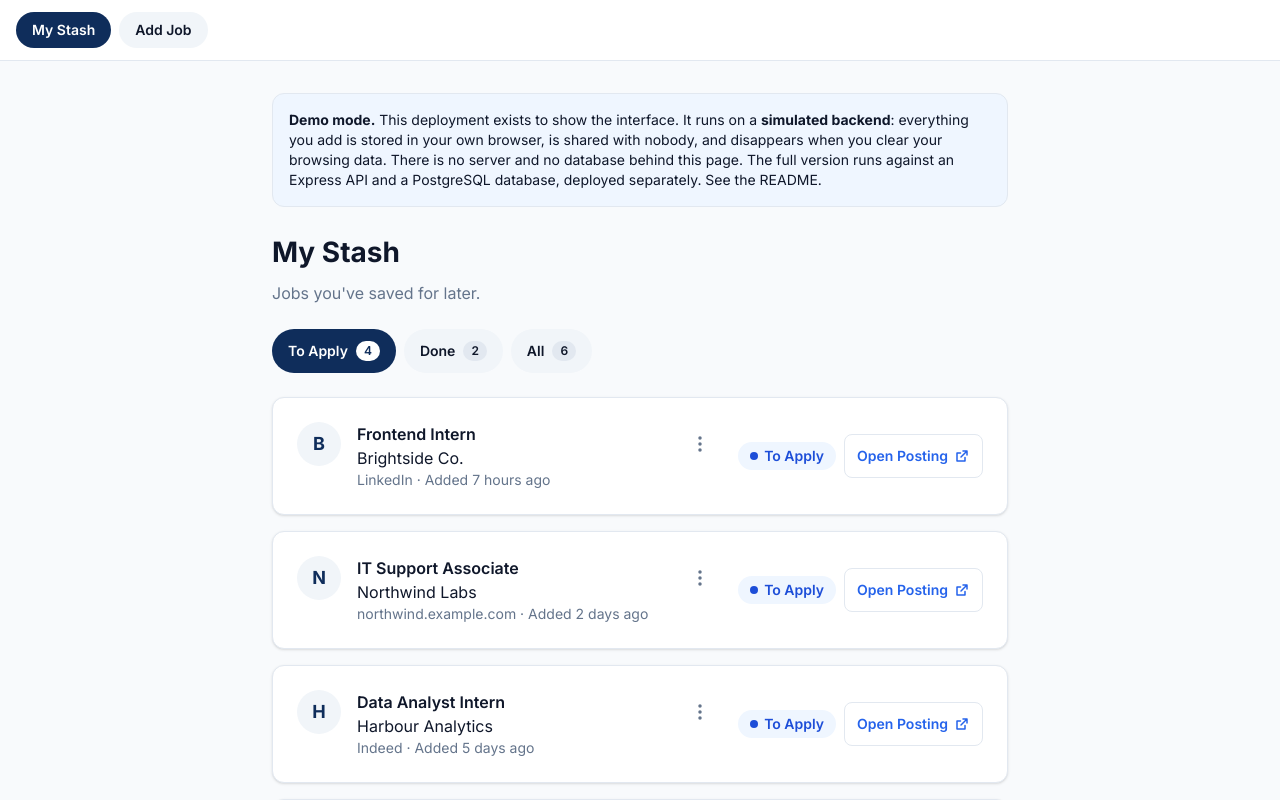
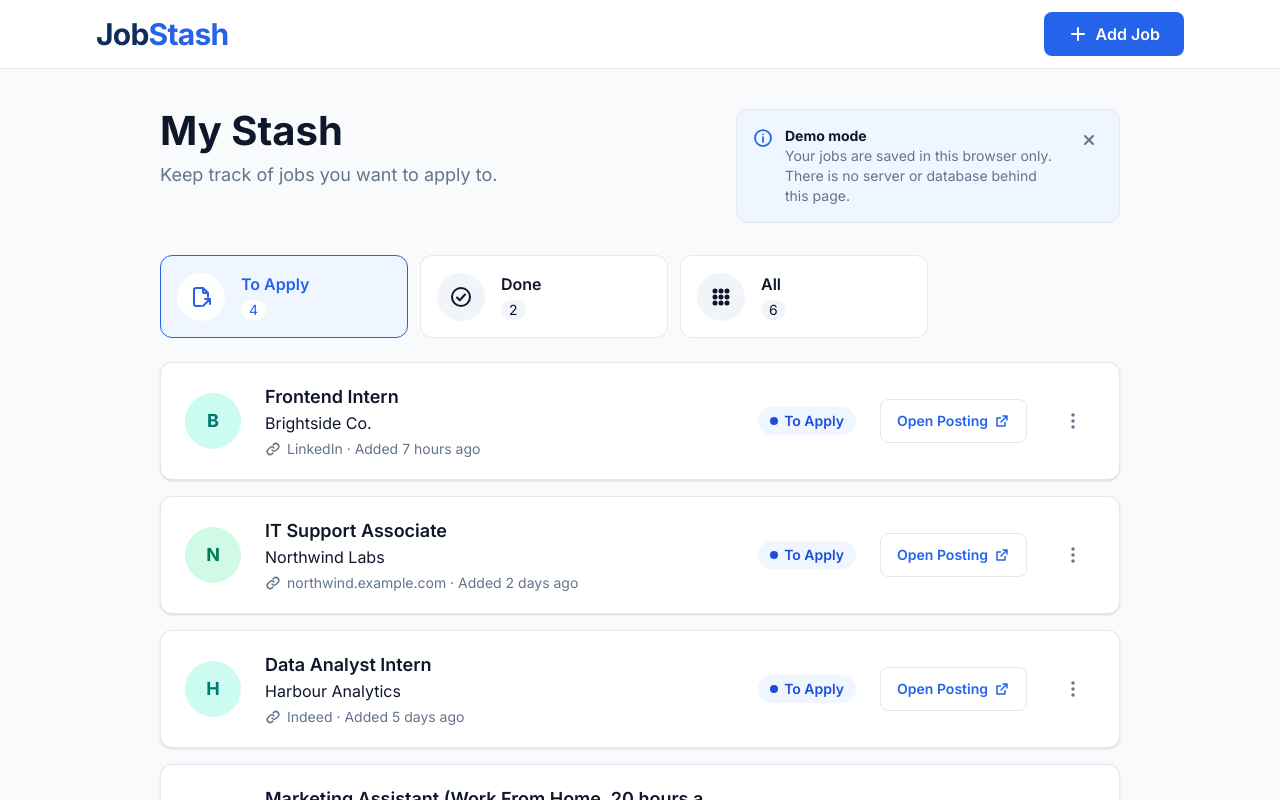
Before and after one commit to EnzoProg-ctrl/JobStash, a React (Vite) app in the folder client/: page /stash in a window 1280 px wide. Shown: the top 800 px of the page. Built offline with nearby package versions, Linux system fonts and the light colour scheme; no server answers.

Commit message:
Restyled My Stash to the new design: header, tab cards, job cards

```diff
--- a/client/src/App.jsx
+++ b/client/src/App.jsx
@@ -1,5 +1,5 @@
-import { NavLink, Navigate, Outlet, Route, Routes } from 'react-router'
-import DemoNotice from './components/DemoNotice.jsx'
+import { Navigate, Outlet, Route, Routes } from 'react-router'
+import AppHeader from './components/AppHeader.jsx'
 import HomePage from './pages/HomePage.jsx'
 import StashPage from './pages/StashPage.jsx'
 import AddJobPage from './pages/AddJobPage.jsx'
@@ -7,7 +7,7 @@ import AddJobPage from './pages/AddJobPage.jsx'
 // The three screens from the wireframes. Every other address goes back to Home.
 //
 // The landing page has its own header and full-width layout. The app screens
-// share AppLayout, so they keep the same menu and width.
+// share AppLayout, so they keep the same header and width.
 export default function App() {
   return (
     <Routes>
@@ -21,37 +21,11 @@ export default function App() {
   )
 }
 
-// Inside the app, My Stash is home. The landing page at "/" is for visitors,
-// so it is not in this menu.
-const LINKS = [
-  { to: '/stash', label: 'My Stash' },
-  { to: '/add', label: 'Add Job' },
-]
-
 function AppLayout() {
   return (
     <div className="min-h-screen">
-      {/* Temporary menu so the pages can be reached. It is replaced by the
-          sidebar and phone menu from the mockup. */}
-      <nav className="flex gap-2 border-b border-line bg-surface px-4 py-3">
-        {LINKS.map((link) => (
-          <NavLink
-            key={link.to}
-            to={link.to}
-            end
-            className={({ isActive }) =>
-              `rounded-full px-4 py-2 text-sm font-semibold ${
-                isActive ? 'bg-primary text-white' : 'bg-subtle text-ink'
-              }`
-            }
-          >
-            {link.label}
-          </NavLink>
-        ))}
-      </nav>
-
-      <main className="mx-auto max-w-3xl px-4 py-8">
-        <DemoNotice />
+      <AppHeader />
+      <main className="mx-auto max-w-5xl px-4 py-8 md:px-8 md:py-10">
         <Outlet />
       </main>
     </div>
--- /dev/null
+++ b/client/src/components/AppHeader.jsx
@@ -0,0 +1,28 @@
+import { Link } from 'react-router'
+import Logo from './Logo.jsx'
+
+// The header on every app screen. The logo goes to My Stash, which is the
+// app's home; the landing page at "/" is for visitors.
+//
+// The design also has an account avatar on the right. It is left out until
+// sign-in exists, because there is no account for it to belong to yet.
+export default function AppHeader() {
+  return (
+    <header className="border-b border-line bg-surface">
+      <div className="mx-auto flex max-w-6xl items-center justify-between gap-4 px-4 py-3 md:px-8">
+        <Link to="/stash" aria-label="JobStash, go to My Stash">
+          <Logo className="text-2xl md:text-3xl" />
+        </Link>
+        <Link
+          to="/add"
+          className="inline-flex min-h-11 items-center gap-2 rounded-lg bg-brand-blue px-4 font-semibold text-white hover:bg-todo md:px-6"
+        >
+          <svg className="size-5" viewBox="0 0 20 20" fill="none" stroke="currentColor" strokeWidth="2" strokeLinecap="round" aria-hidden="true">
+            <path d="M10 4v12M4 10h12" />
+          </svg>
+          Add Job
+        </Link>
+      </div>
+    </header>
+  )
+}
--- a/client/src/components/DemoNotice.jsx
+++ b/client/src/components/DemoNotice.jsx
@@ -1,3 +1,4 @@
+import { useState } from 'react'
 import { USING_MOCK_API } from '../api'
 
 // Shown only while the simulated backend is switched on. It disappears by
@@ -6,21 +7,60 @@ import { USING_MOCK_API } from '../api'
 //
 // Leave this in. A deployment that quietly pretends to have a server is the
 // difference between a deliberate staging site and a submission hoping nobody
-// checks.
-export default function DemoNotice() {
-  if (!USING_MOCK_API) return null
+// checks. The × hides it for this visit only (sessionStorage), so it is back
+// the next time someone opens the site.
+
+const KEY = 'jobstash:demo-notice-hidden'
+
+function readHidden() {
+  try {
+    return sessionStorage.getItem(KEY) === 'yes'
+  } catch {
+    // Storage can be blocked (private windows, strict settings). Show it.
+    return false
+  }
+}
+
+export default function DemoNotice({ className = '' }) {
+  const [hidden, setHidden] = useState(readHidden)
+
+  if (!USING_MOCK_API || hidden) return null
+
+  function hide() {
+    setHidden(true)
+    try {
+      sessionStorage.setItem(KEY, 'yes')
+    } catch {
+      // Hidden until the page reloads, which is fine.
+    }
+  }
 
   return (
     <div
-      className="mb-6 rounded-card border border-line bg-todo-bg p-4 text-sm text-ink"
+      className={`flex items-start gap-3 rounded-card border border-line bg-todo-bg p-4 text-sm ${className}`}
       role="status"
     >
-      <strong>Demo mode.</strong> This deployment exists to show the interface.
-      It runs on a <strong>simulated backend</strong>: everything you add is
-      stored in your own browser, is shared with nobody, and disappears when you
-      clear your browsing data. There is no server and no database behind this
-      page. The full version runs against an Express API and a PostgreSQL
-      database, deployed separately. See the README.
+      <svg className="mt-0.5 size-5 shrink-0 text-brand-blue" viewBox="0 0 20 20" fill="none" stroke="currentColor" strokeWidth="1.75" aria-hidden="true">
+        <circle cx="10" cy="10" r="8" />
+        <path d="M10 9v5M10 6.25v.01" strokeLinecap="round" />
+      </svg>
+      <p className="flex-1">
+        <strong className="block text-ink">Demo mode</strong>
+        <span className="text-muted">
+          Your jobs are saved in this browser only. There is no server or
+          database behind this page.
+        </span>
+      </p>
+      <button
+        type="button"
+        onClick={hide}
+        aria-label="Hide the demo mode notice"
+        className="-m-2 flex size-11 shrink-0 items-center justify-center rounded-lg text-muted hover:bg-white hover:text-ink"
+      >
+        <svg className="size-4" viewBox="0 0 16 16" fill="none" stroke="currentColor" strokeWidth="2" strokeLinecap="round" aria-hidden="true">
+          <path d="M4 4l8 8M12 4l-8 8" />
+        </svg>
+      </button>
     </div>
   )
 }
--- a/client/src/components/FilterTabs.jsx
+++ b/client/src/components/FilterTabs.jsx
@@ -1,17 +1,18 @@
-// The To Apply / Done / All tabs on My Stash, each with how many jobs it holds.
+// The To Apply / Done / All tabs on My Stash: a card each, with an icon and
+// how many jobs it holds.
 //
 // Real buttons, so they can be reached with Tab and pressed with Enter.
 // aria-pressed tells a screen reader which one is picked.
 
 const TABS = [
-  { value: 'to_apply', label: 'To Apply' },
-  { value: 'done', label: 'Done' },
-  { value: 'all', label: 'All' },
+  { value: 'to_apply', label: 'To Apply', icon: ApplyIcon },
+  { value: 'done', label: 'Done', icon: CheckIcon },
+  { value: 'all', label: 'All', icon: GridIcon },
 ]
 
 export default function FilterTabs({ value, counts, onChange }) {
   return (
-    <div className="flex flex-wrap gap-2" role="group" aria-label="Show jobs">
+    <div className="grid grid-cols-3 gap-2 md:max-w-3xl md:gap-3" role="group" aria-label="Show jobs">
       {TABS.map((tab) => {
         const active = tab.value === value
         return (
@@ -20,19 +21,32 @@ export default function FilterTabs({ value, counts, onChange }) {
             type="button"
             aria-pressed={active}
             onClick={() => onChange(tab.value)}
-            className={`inline-flex min-h-11 items-center gap-2 rounded-full px-4 text-sm font-semibold ${
-              active ? 'bg-primary text-white' : 'bg-subtle text-ink hover:bg-line'
+            className={`flex flex-col items-start gap-2 rounded-card border p-3 text-left md:flex-row md:items-center md:gap-4 md:p-4 ${
+              active
+                ? 'border-brand-blue bg-todo-bg'
+                : 'border-line bg-surface hover:border-accent'
             }`}
           >
-            {tab.label}
-            {/* Dark text on grey, never grey on grey: that pair failed the
-                contrast check in the design system. */}
             <span
-              className={`rounded-full px-2 py-0.5 text-xs ${
-                active ? 'bg-white text-primary' : 'bg-line text-ink'
+              className={`flex size-9 shrink-0 items-center justify-center rounded-full md:size-12 ${
+                active ? 'bg-white text-brand-blue' : 'bg-subtle text-ink'
               }`}
             >
-              {counts[tab.value]}
+              <tab.icon />
+            </span>
+            <span>
+              <span className={`block font-semibold ${active ? 'text-brand-blue' : 'text-ink'}`}>
+                {tab.label}
+              </span>
+              {/* Dark text on grey, never grey on grey: that pair failed the
+                  contrast check in the design system. */}
+              <span
+                className={`mt-1 inline-block rounded-full px-2 text-sm ${
+                  active ? 'bg-white text-brand-blue' : 'bg-subtle text-ink'
+                }`}
+              >
+                {counts[tab.value]}
+              </span>
             </span>
           </button>
         )
@@ -40,3 +54,36 @@ export default function FilterTabs({ value, counts, onChange }) {
     </div>
   )
 }
+
+function Icon({ children }) {
+  return (
+    <svg className="size-5 md:size-6" viewBox="0 0 24 24" fill="none" stroke="currentColor" strokeWidth="2" strokeLinecap="round" strokeLinejoin="round" aria-hidden="true">
+      {children}
+    </svg>
+  )
+}
+
+// A page with a folded corner, and an arrow leaving it: a job to send off.
+function ApplyIcon() {
+  return (
+    <Icon>
+      <path d="M14 3H7a2 2 0 00-2 2v14a2 2 0 002 2h5" />
+      <path d="M14 3v4a1 1 0 001 1h4M14 3l5 5v4" />
+      <path d="M14 21l7-7M16 14h5v5" />
+    </Icon>
+  )
+}
+
+function CheckIcon() {
+  return <Icon><circle cx="12" cy="12" r="9" /><path d="M8 12.5l2.7 2.7L16 9.5" /></Icon>
+}
+
+function GridIcon() {
+  return (
+    <Icon>
+      <circle cx="6" cy="6" r="1.5" fill="currentColor" /><circle cx="12" cy="6" r="1.5" fill="currentColor" /><circle cx="18" cy="6" r="1.5" fill="currentColor" />
+      <circle cx="6" cy="12" r="1.5" fill="currentColor" /><circle cx="12" cy="12" r="1.5" fill="currentColor" /><circle cx="18" cy="12" r="1.5" fill="currentColor" />
+      <circle cx="6" cy="18" r="1.5" fill="currentColor" /><circle cx="12" cy="18" r="1.5" fill="currentColor" /><circle cx="18" cy="18" r="1.5" fill="currentColor" />
+    </Icon>
+  )
+}
--- a/client/src/components/JobCard.jsx
+++ b/client/src/components/JobCard.jsx
@@ -2,10 +2,32 @@ import CardMenu from './CardMenu.jsx'
 import StatusBadge from './StatusBadge.jsx'
 import { siteName, timeAgo } from '../lib/format.js'
 
+// Letter-circle colours. Each pair passes the 4.5 : 1 contrast check. A company
+// always gets the same colour, because it is picked from its name.
+const AVATAR_COLOURS = [
+  'bg-blue-100 text-blue-700',
+  'bg-emerald-100 text-emerald-700',
+  'bg-violet-100 text-violet-700',
+  'bg-rose-100 text-rose-700',
+  'bg-amber-100 text-amber-700',
+  'bg-teal-100 text-teal-700',
+]
+
+// Mixes the letters (×31 each step) rather than just adding them, so similar
+// names still spread across the colours. With six colours some companies will
+// share one; that is expected.
+function avatarColour(name) {
+  let hash = 0
+  for (const char of name) hash = (hash * 31 + char.charCodeAt(0)) >>> 0
+  return AVATAR_COLOURS[hash % AVATAR_COLOURS.length]
+}
+
 // One saved job. Drawn once here and repeated for every row in My Stash.
 //
-// On a phone everything stacks: the badge and link sit under the text. From
-// 768px up (md:) the card becomes one row with them on the right.
+// It is a grid so the ⋮ menu exists once but sits in two places:
+//   phone:    [circle] [text        ] [⋮]
+//                      [badge] [Open]
+//   768px up: [circle] [text] [badge] [Open] [⋮]
 export default function JobCard({ job, onSetStatus }) {
   // The title is optional, so a link can be saved before you know what the
   // role is called. Without one, the company moves up to the bold line.
@@ -14,39 +36,36 @@ export default function JobCard({ job, onSetStatus }) {
   const site = siteName(job.posting_url)
 
   return (
-    <li className="flex flex-col gap-4 rounded-card border border-line bg-surface p-4 shadow-sm md:flex-row md:items-center md:p-6">
-      <div className="flex min-w-0 flex-1 gap-4">
+    <li className="grid grid-cols-[auto_1fr_auto] items-center gap-x-4 gap-y-3 rounded-card border border-line bg-surface p-4 shadow-sm md:grid-cols-[auto_1fr_auto_auto] md:gap-x-6 md:px-6 md:py-5">
       {/* The company name is right beside it, so screen readers skip this. */}
       <span
-          className="flex size-11 shrink-0 items-center justify-center rounded-full bg-subtle text-lg font-bold text-primary"
+        className={`col-start-1 row-start-1 flex size-12 items-center justify-center self-start rounded-full text-lg font-bold md:size-14 md:self-center ${avatarColour(job.company_name)}`}
         aria-hidden="true"
       >
         {job.company_name.charAt(0).toUpperCase()}
       </span>
 
-        <div className="min-w-0 flex-1">
-          <h2 className="font-semibold wrap-anywhere">{heading}</h2>
+      <div className="col-start-2 row-start-1 min-w-0">
+        <h2 className="font-semibold wrap-anywhere md:text-lg">{heading}</h2>
         {subheading && <p className="wrap-anywhere">{subheading}</p>}
-          <p className="text-sm text-muted">
+        <p className="mt-1 flex items-center gap-1.5 text-sm text-muted">
+          <svg className="size-4 shrink-0" viewBox="0 0 16 16" fill="none" stroke="currentColor" strokeWidth="1.5" strokeLinecap="round" aria-hidden="true">
+            <path d="M7 9a3 3 0 004.2.3l2-2a3 3 0 00-4.2-4.2l-.8.8M9 7a3 3 0 00-4.2-.3l-2 2a3 3 0 004.2 4.2l.8-.8" />
+          </svg>
+          <span className="wrap-anywhere">
             {site && <>{site} · </>}
             Added <time dateTime={job.added_at}>{timeAgo(job.added_at)}</time>
+          </span>
         </p>
       </div>
 
-        <CardMenu
-          label={heading}
-          status={job.status}
-          onSetStatus={(status) => onSetStatus(job, status)}
-        />
-      </div>
-
-      <div className="flex flex-wrap items-center gap-2 pl-15 md:shrink-0 md:pl-0">
+      <div className="col-span-2 col-start-2 row-start-2 flex flex-wrap items-center gap-3 md:col-span-1 md:col-start-3 md:row-start-1 md:gap-6">
         <StatusBadge status={job.status} />
         <a
           href={job.posting_url}
           target="_blank"
           rel="noopener noreferrer"
-          className="inline-flex min-h-11 items-center gap-1.5 rounded-lg border border-line bg-surface px-3 text-sm font-semibold text-brand-blue hover:bg-subtle"
+          className="inline-flex min-h-11 items-center gap-1.5 rounded-lg border border-line bg-surface px-4 text-sm font-semibold text-brand-blue hover:bg-subtle"
         >
           Open Posting
           <svg className="size-4" viewBox="0 0 16 16" fill="none" aria-hidden="true">
@@ -55,6 +74,14 @@ export default function JobCard({ job, onSetStatus }) {
           <span className="sr-only">(opens in a new tab)</span>
         </a>
       </div>
+
+      <div className="col-start-3 row-start-1 self-start md:col-start-4 md:self-center">
+        <CardMenu
+          label={heading}
+          status={job.status}
+          onSetStatus={(status) => onSetStatus(job, status)}
+        />
+      </div>
     </li>
   )
 }
--- a/client/src/pages/HomePage.jsx
+++ b/client/src/pages/HomePage.jsx
@@ -41,7 +41,7 @@ export default function HomePage() {
       </header>
 
       <main className="mx-auto max-w-7xl px-4 md:px-8">
-        <DemoNotice />
+        <DemoNotice className="mb-6" />
 
         <section className="grid items-center gap-12 py-8 lg:grid-cols-[1.35fr_1fr] lg:py-12">
           <div>
--- a/client/src/pages/StashPage.jsx
+++ b/client/src/pages/StashPage.jsx
@@ -1,5 +1,6 @@
 import { useEffect, useState } from 'react'
 import { listJobs, setJobStatus } from '../api'
+import DemoNotice from '../components/DemoNotice.jsx'
 import FilterTabs from '../components/FilterTabs.jsx'
 import JobCard from '../components/JobCard.jsx'
 
@@ -59,8 +60,13 @@ export default function StashPage() {
 
   return (
     <section>
-      <h1 className="text-heading font-bold">My Stash</h1>
-      <p className="mt-2 text-muted">Jobs you've saved for later.</p>
+      <div className="flex flex-col gap-6 md:flex-row md:items-start md:justify-between">
+        <div>
+          <h1 className="text-heading font-bold">My Stash</h1>
+          <p className="mt-2 text-lg text-muted">Keep track of jobs you want to apply to.</p>
+        </div>
+        <DemoNotice className="md:max-w-sm" />
+      </div>
 
       {/* Four states, and each looks different. An empty list means "nothing
           here yet"; an error means "we could not find out". */}
@@ -79,7 +85,7 @@ export default function StashPage() {
 
       {status === 'ready' && jobs.length > 0 && (
         <>
-          <div className="mt-6">
+          <div className="mt-8">
             <FilterTabs value={tab} counts={counts} onChange={setTab} />
           </div>
 
--- a/client/src/styles.css
+++ b/client/src/styles.css
@@ -20,7 +20,8 @@
 
   --font-sans: "Inter", system-ui, -apple-system, "Segoe UI", Roboto, sans-serif;
   --font-hand: "Caveat", cursive;  /* the handwritten notes on the landing page */
-  --text-heading: 1.75rem;       /* 28px: screen titles */
+  --text-heading: 2.5rem;        /* 40px: screen titles ("My Stash") */
+  --text-heading--line-height: 1.1;
   --text-display: 3.5rem;        /* 56px: the landing page headline only */
   --text-display--line-height: 1.05;
   --radius-card: 12px;           /* job cards, form cards */
```
Lines whose indentation alone changed are shown as unchanged.
